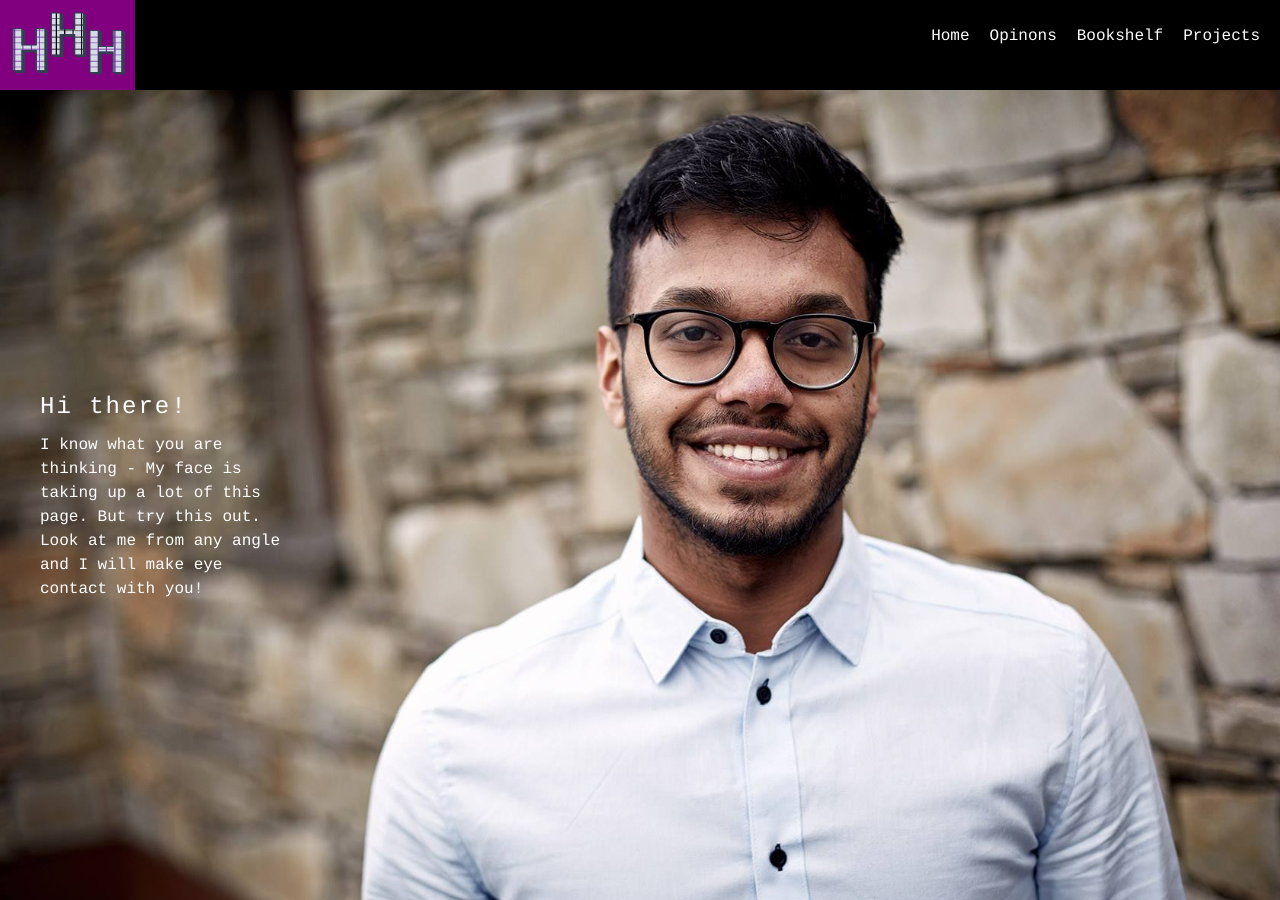
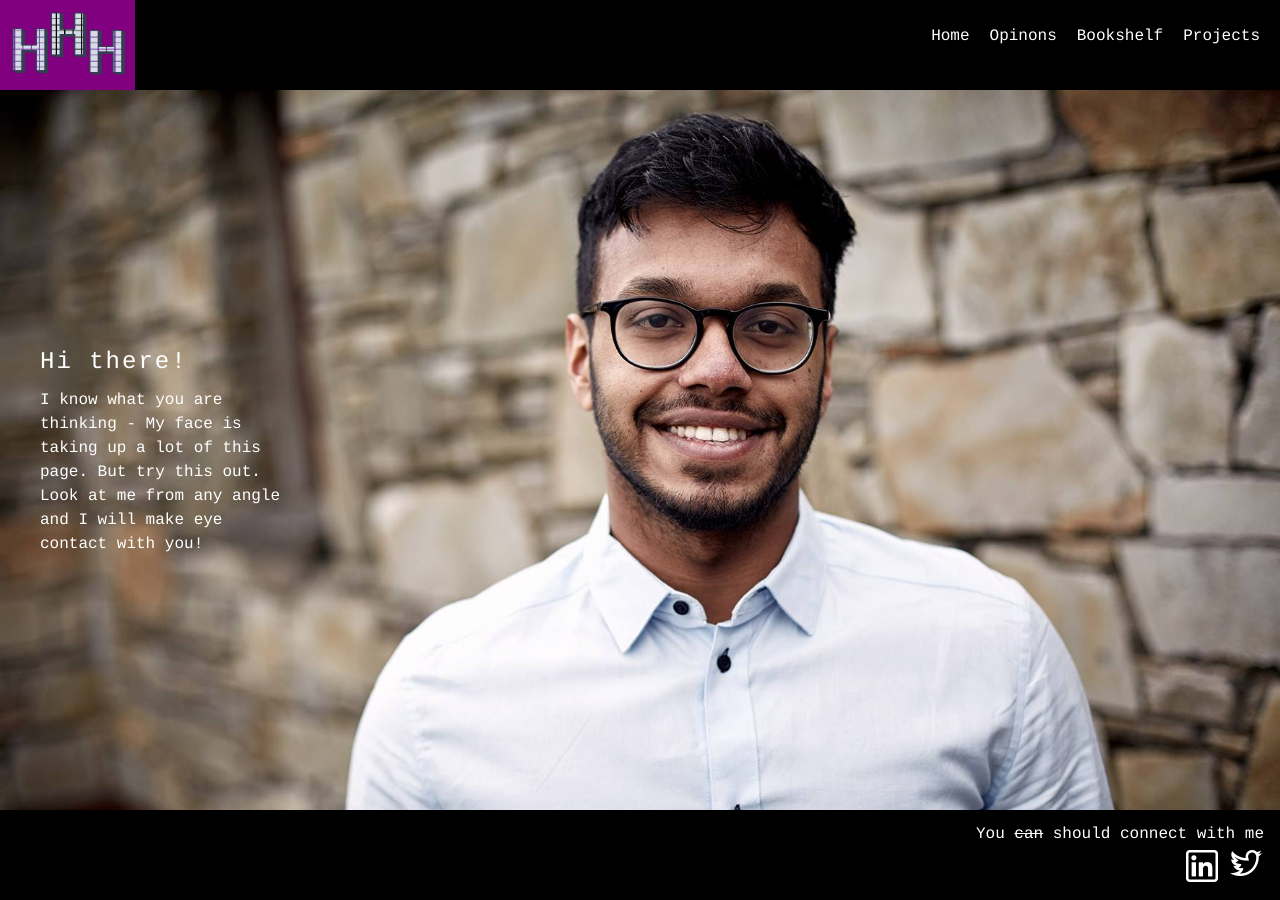
Before and after one commit to hithesh98/jek_hhh, a Jekyll site: the page built from index.html, in a window 1280 px wide and 900 px high. Built offline with Jekyll 4.4.1, drawn with Linux system fonts in a browser that asks for light colours.

Commit message:
apply to css

```diff
--- a/_includes/nav-links.html
+++ b/_includes/nav-links.html
@@ -1,4 +1,4 @@
-<li><a href="/">Home</a></li>
+<li><a href="{{site.baseurl}}">Home</a></li>
 <li><a href="{{site.baseurl}}/opinions">Opinons</a></li>
 <li><a href="/">Bookshelf</a></li>
 <li><a href="/">Projects</a></li>
--- a/css/main.css
+++ b/css/main.css
@@ -55,13 +55,16 @@
 .content-container {
   display: flex;
   flex: 1 1 auto;
-  width: 100vh;
+  width: 100%;
+}
+.home {
+  width: 100%;
 }
 /*Header Style*/
 .header {
   background-color: #000;
   color: #fff;
-  width: 100%;
+  width: 100vw;
   z-index: 20;
   height: 10vh;
   position: fixed;
@@ -100,11 +103,11 @@
 /*Hero Style*/
 .full-hero {
   flex: 1 1 auto;
-  height:100vh;
+  height:90vh;
   padding-top: 10vh;
   box-sizing: border-box;
   background-size: cover;
-  width: 100vw;
+  width: 100%;
 }
 .hero-home {
   background-image: url(../images/Hero.jpg);
@@ -155,6 +158,8 @@
   color: #fff;
   text-align: right;
   padding: 1em;
+  width: 100%;
+  box-sizing: border-box;
 }
 .social-links img {
   height: 2em;
```
Also changed, not shown: 2 other files.
